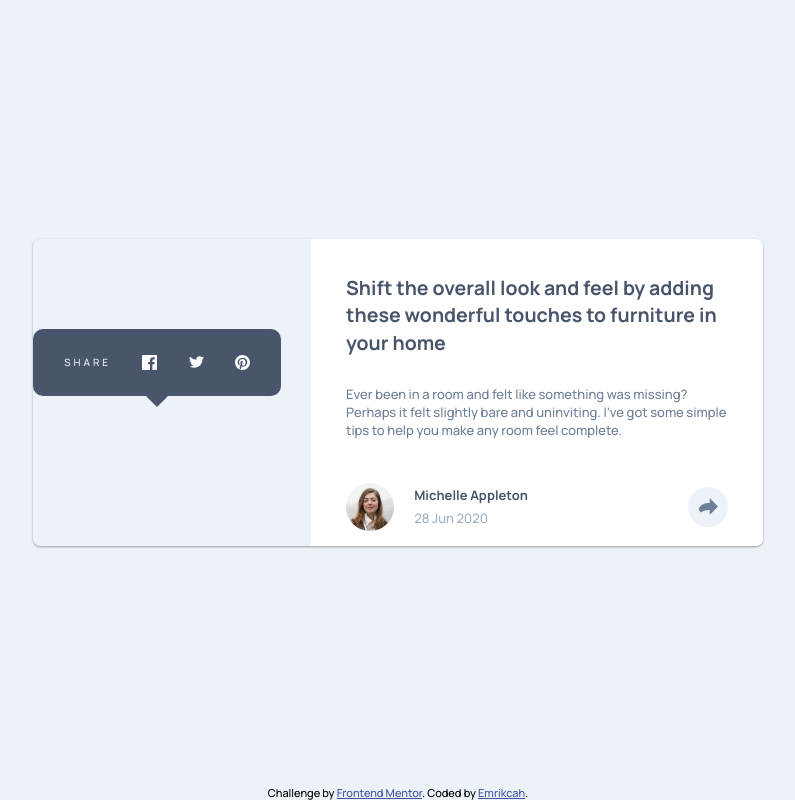
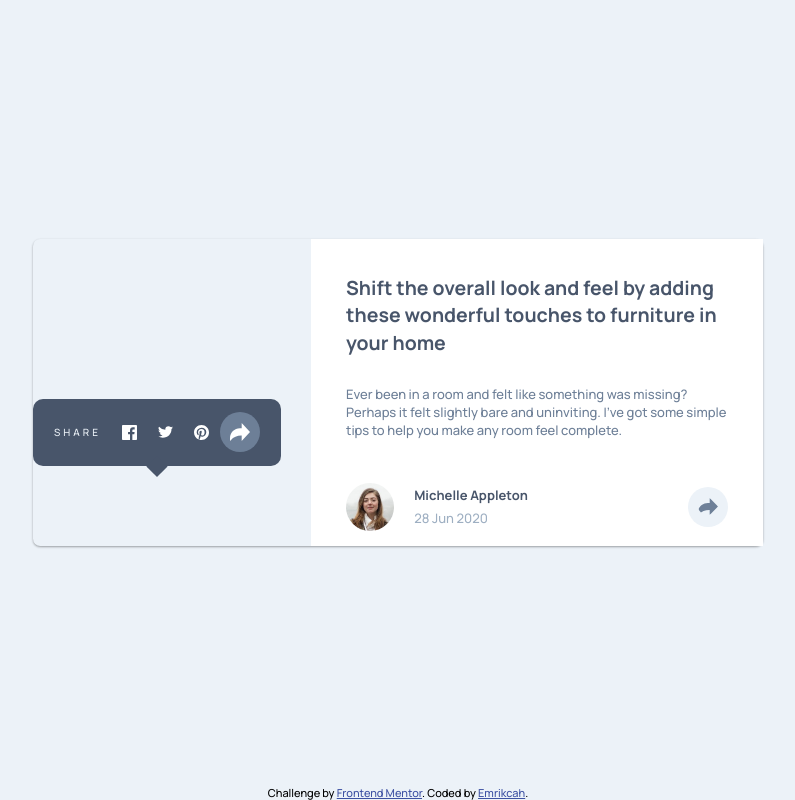
Before and after one commit to Emrikcah/articlepreview, a website: page dist/index.html in a window 1280 px wide. Both pictures are taken after a click on the element 950 px from the left and 506 px from the top of the page. Shown: the whole page, without its empty margins (242-1037 px from the left). Drawn offline with nearby package versions, Linux system fonts and the light colour scheme; files that its build step writes are made by us from their sources.

Commit message:
moved social-icons into position on desktop view

```diff
--- a/scss/_layout.scss
+++ b/scss/_layout.scss
@@ -7,6 +7,7 @@
 
   .card {
     width: 730px;
+    overflow: visible;
 
     .img {
       width: 100%;
@@ -22,14 +23,16 @@
         }
       }
     } //end text container
+
     .social-icons {
       opacity: 0;
-      bottom: 150px;
-      right: 0;
+      bottom: 80px;
+      right: -70px;
       width: 248px;
       height: 67px;
       padding: 0;
       border-radius: 10px;
+
 
       img{
         width: 15px;
@@ -41,7 +44,7 @@
         }
 
         .closeBtn{
-          display: none;
+          // display: none;
         }
       }
 
```
